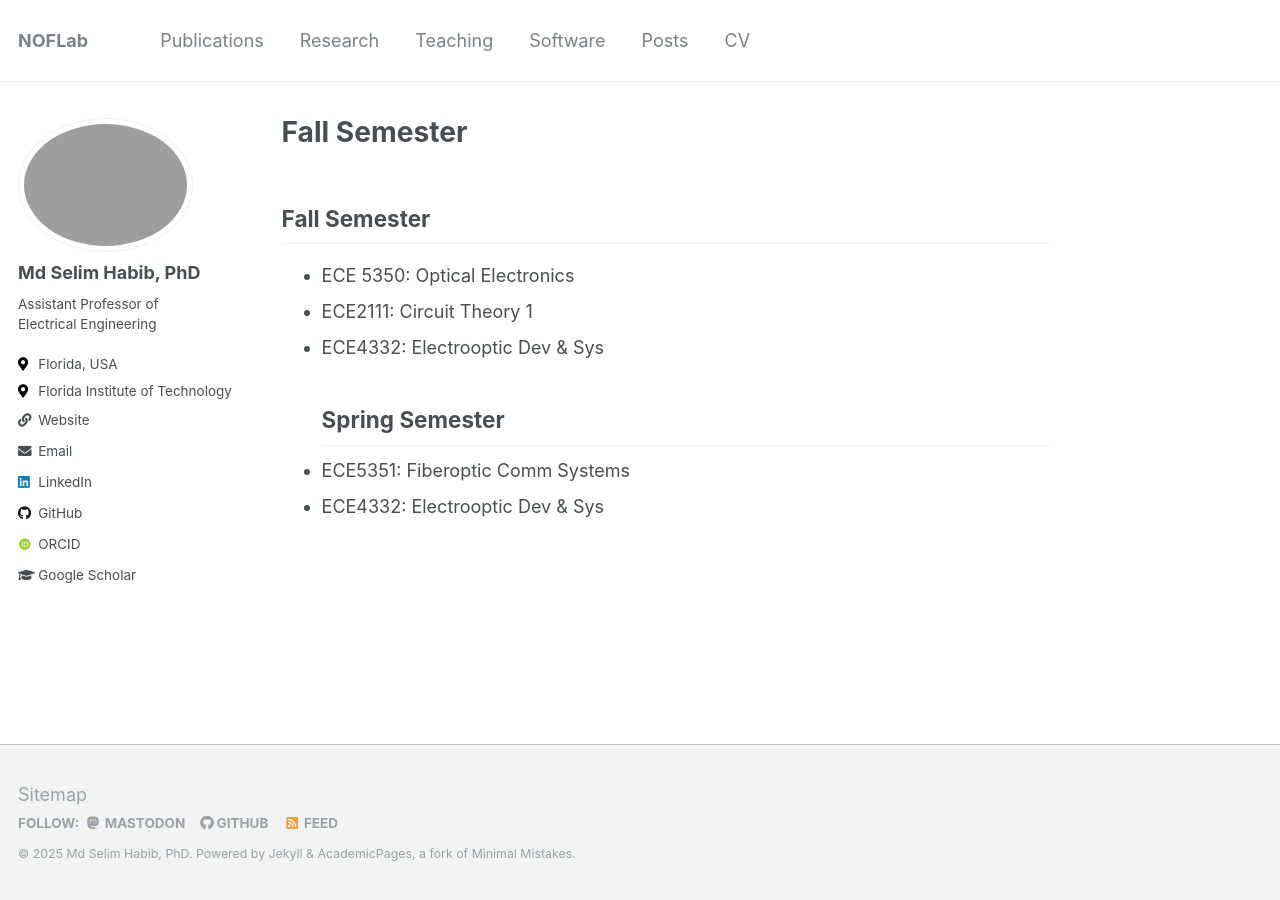
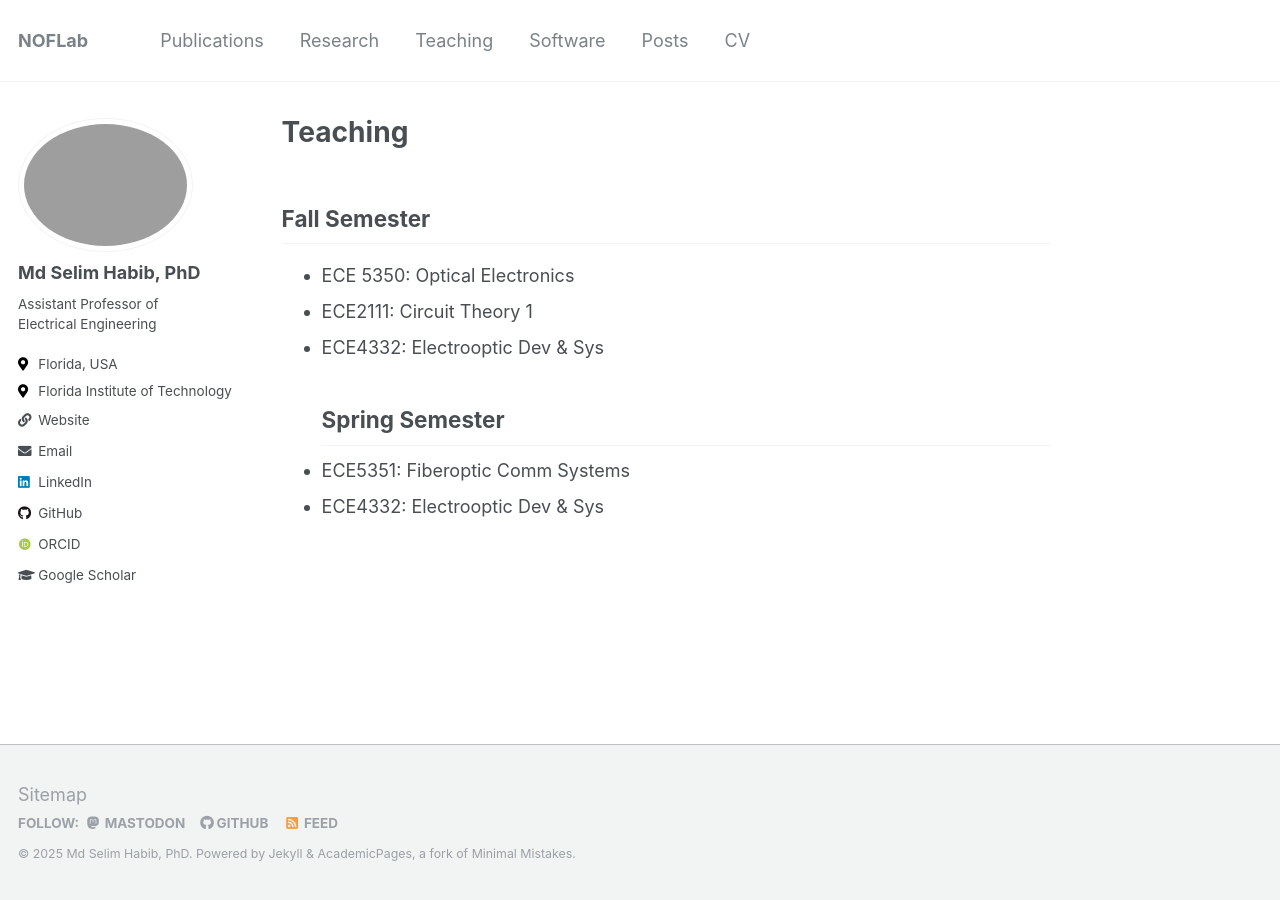
Before and after one commit to mhabib73/NOFLab.github.io, a Jekyll site: the page built from _pages/teaching.md, in a window 1280 px wide. Built offline with Jekyll 4.4.1, drawn with Linux system fonts in a browser that asks for light colours; some web fonts are replaced; our own code applies the rules of GitHub Pages for plain Markdown files; part of the change alters nothing that is shown.

Commit message:
Update teaching.md
Signed-off-by: Md Selim Habib <selim041073@gmail.com>

```diff
--- a/_pages/teaching.md
+++ b/_pages/teaching.md
@@ -1,6 +1,6 @@
 ---
 permalink: /teaching/
-#title: "Teaching"
+title: "Teaching"
 ---
 ## Fall Semester
 - ECE 5350: Optical Electronics
```
